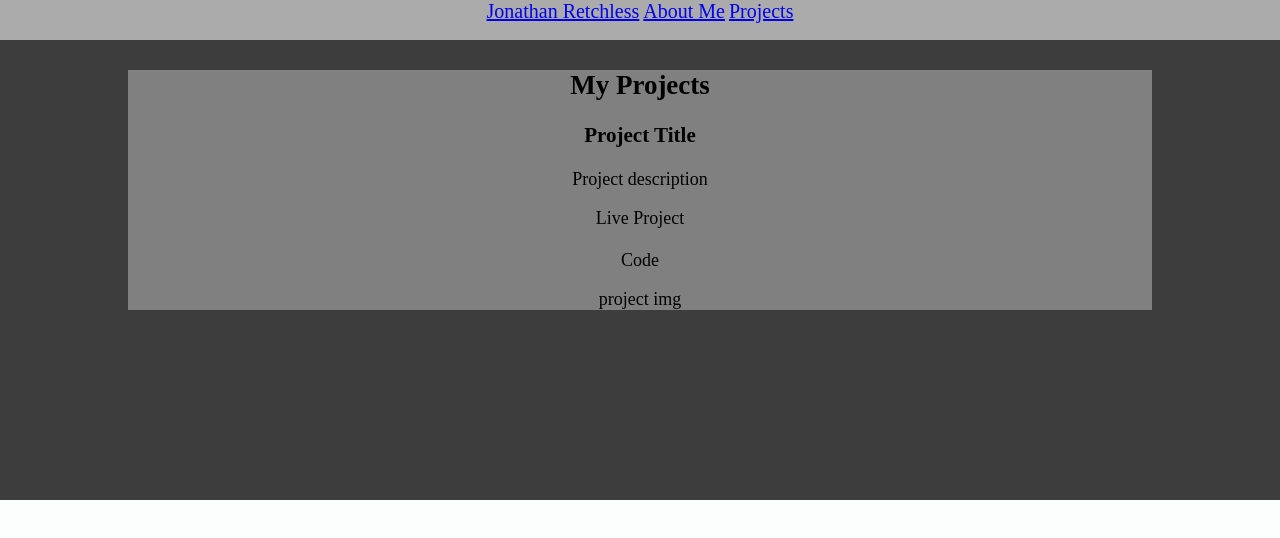
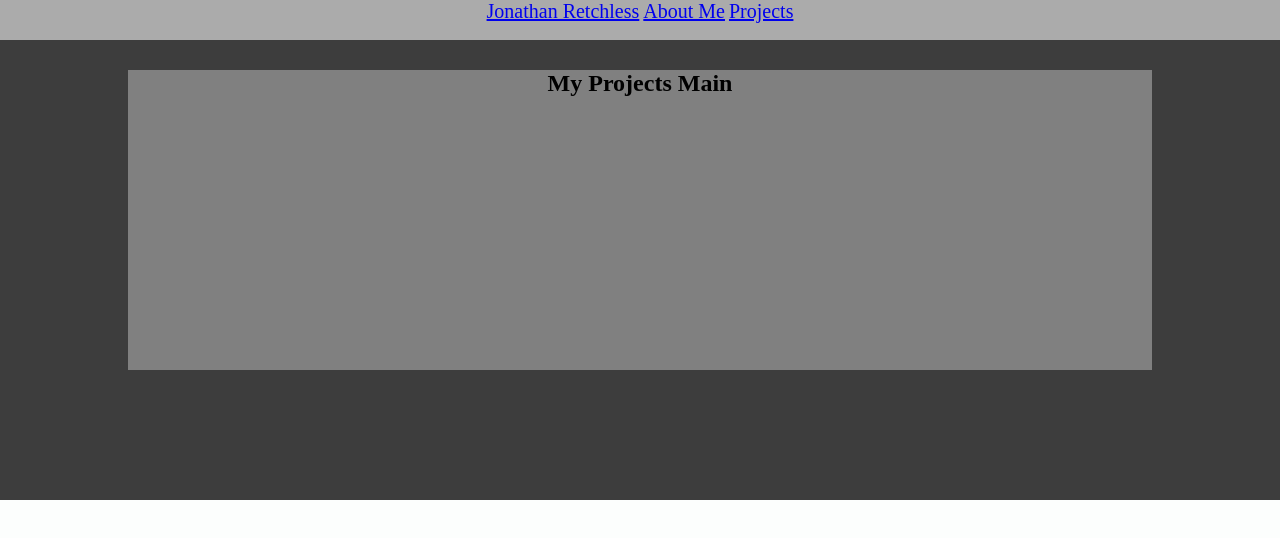
Before and after one commit to DefinitelyNotJonathan/Portfolio, a plain HTML site: page projects.html in a window 1280 px wide. Drawn offline with Linux system fonts and the light colour scheme.

Commit message:
wireframe

```diff
--- a/main.css
+++ b/main.css
@@ -72,8 +72,8 @@ background-color:grey;
 #projectsMain {
   text-align:center;
   width:80%;
+  height:300px;
   margin-left: auto;
   margin-right: auto;
   margin-top:30px;
-  font-size:18px;
 }
--- a/projects.html
+++ b/projects.html
@@ -17,18 +17,7 @@
       </nav>
     </header>
     <main id="projectsMain">
-      <h2>My Projects</h2>
-      <h3>Project Title</h3>
-      <p>
-        Project description
-      </p>
-      <p>
-        <a>Live Project</a>
-        <br>
-        <br>
-        <a>Code</a>
-      </p>
-      <p> project img </p>
+      <h2>My Projects Main</h2>
     </main>
   </body>
 </html>
```
Also changed, not shown: about.html (+2 -7 lines), index.html (+1 -4 lines).
